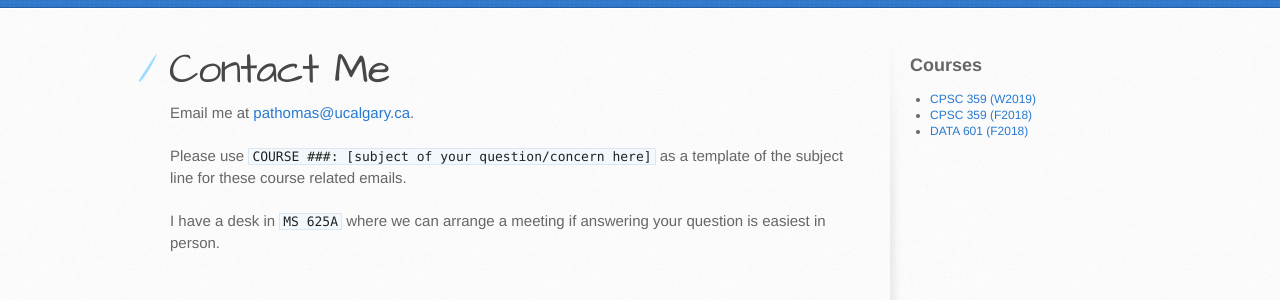
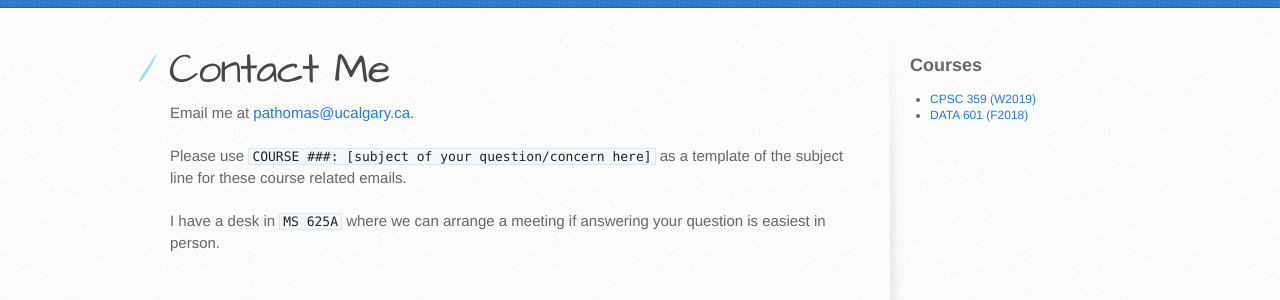
Before and after one commit to philstutorials/philstutorials.github.io, a Jekyll site: the page built from index.md, in a window 1280 px wide. Shown: the part 193-493 px from the top of the page. Built offline with Jekyll 4.4.1, drawn with Linux system fonts in a browser that asks for light colours; our own code applies the rules of GitHub Pages for plain Markdown files.

Commit message:
Update pages.yml

```diff
--- a/_data/pages.yml
+++ b/_data/pages.yml
@@ -4,8 +4,5 @@ docs:
 - title: CPSC 359 (W2019)
   url: CPSC359W.html
 
-- title: CPSC 359 (F2018)
-  url: CPSC359F.html
-
 - title: DATA 601 (F2018)
   url: DATA601.html
```
